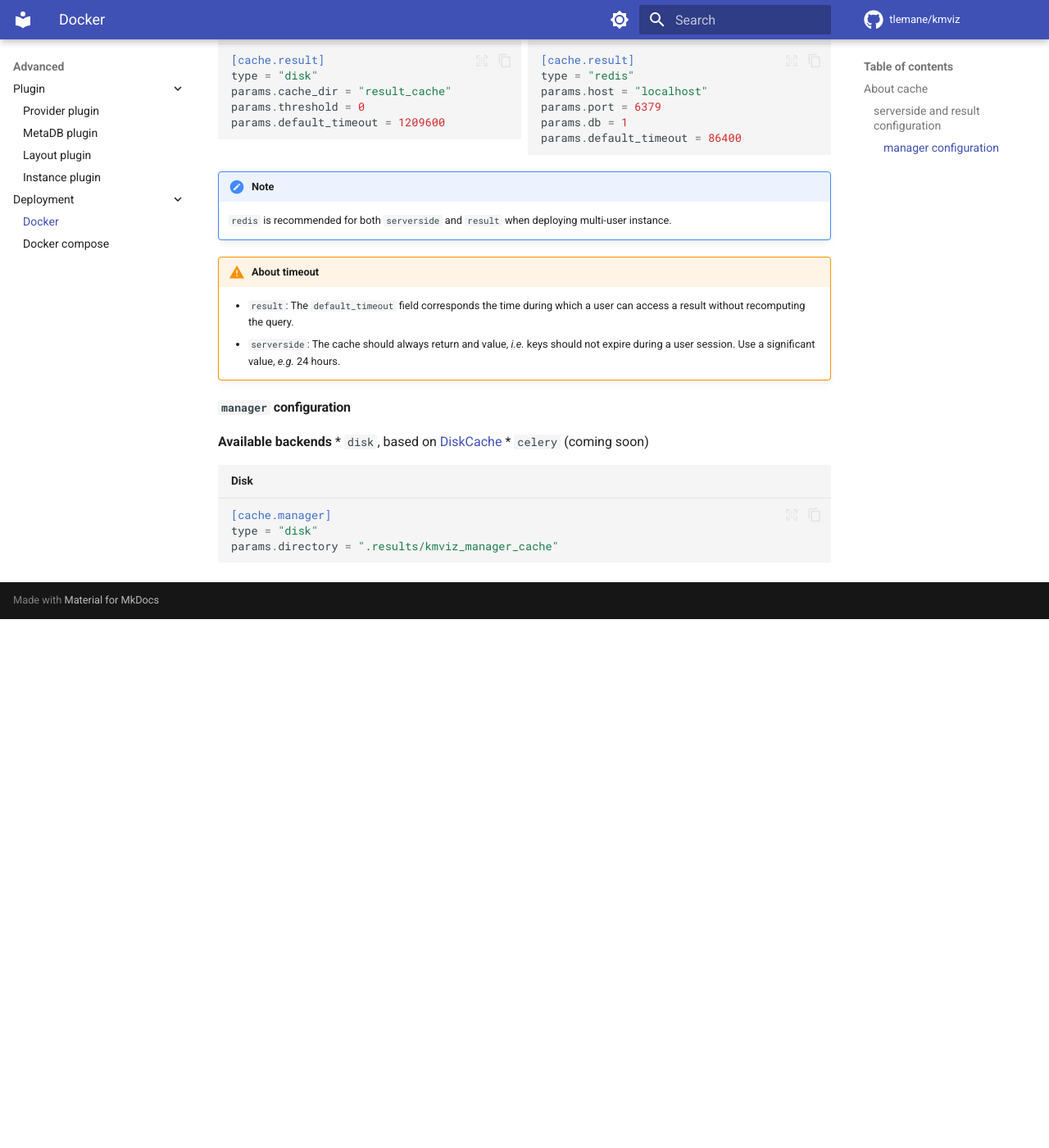
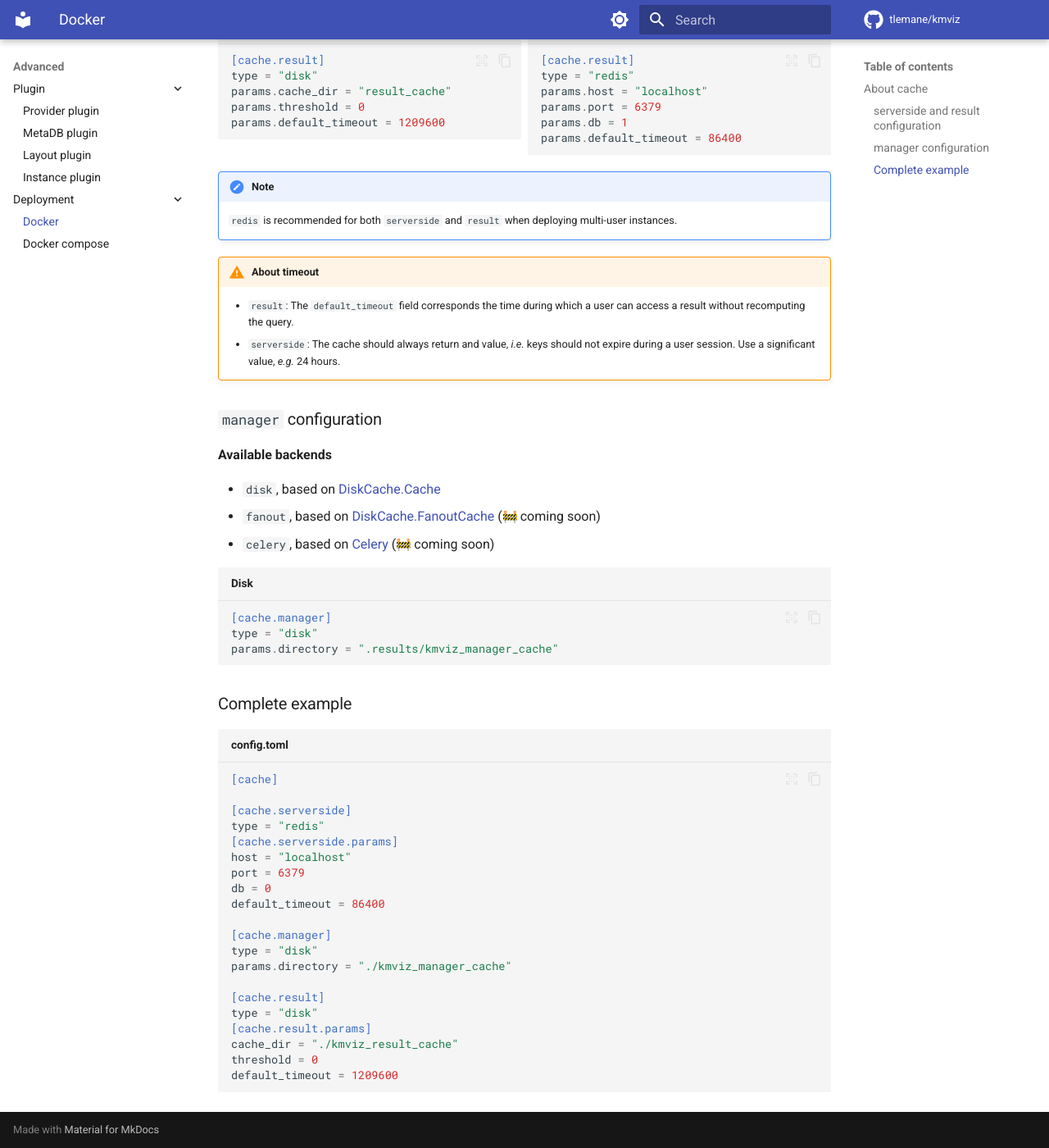
Before and after one commit to tlemane/kmviz, an MkDocs documentation site: the page built from docs/docs/deploy/docker.md, in a window 1280 px wide and 1400 px high, scrolled down 1093 px. Shown: the whole window at 82% size. Built offline with MkDocs 1.6.1 and Material for MkDocs 9.7.7, drawn with Linux system fonts in a browser that asks for light colours; emoji names are drawn with the system emoji font; comment, search, counter and statistics services are not loaded; the version menu is left out; before the commit the page ends 1848 px from its top, so only the background shows below that; some of the changed text lies outside the part shown.

Commit message:
update: docs

````diff
--- a/docs/docs/deploy/docker.md
+++ b/docs/docs/deploy/docker.md
@@ -51,20 +51,47 @@ params.default_timeout = 86400
 </div>
 
 !!! Note
-    `redis` is recommended for both `serverside` and `result` when deploying multi-user instance.
+    `redis` is recommended for both `serverside` and `result` when deploying multi-user instances.
 
 !!! Warning "About timeout"
     * `result`: The `default_timeout` field corresponds the time during which a user can access a result without recomputing the query.
     * `serverside`: The cache should always return and value, *i.e.* keys should not expire during a user session. Use a significant value, *e.g.* 24 hours.
 
-#### `manager` configuration
+### `manager` configuration
 
 **Available backends**
-* `disk`, based on [DiskCache](https://grantjenks.com/docs/diskcache/api.html#diskcache.Cache)
-* `celery` (coming soon)
+
+* `disk`, based on [DiskCache.Cache](https://grantjenks.com/docs/diskcache/api.html#diskcache.Cache)
+* `fanout`, based on [DiskCache.FanoutCache](https://grantjenks.com/docs/diskcache/api.html#diskcache.FanoutCache) (:construction: coming soon)
+* `celery`, based on [Celery](https://docs.celeryq.dev/en/stable/reference/celery.html#celery.Celery) (:construction: coming soon)
 
 ```toml title="Disk"
 [cache.manager]
 type = "disk"
 params.directory = ".results/kmviz_manager_cache"
 ```
+
+### Complete example
+
+```toml title="config.toml"
+[cache]
+
+[cache.serverside]
+type = "redis"
+[cache.serverside.params]
+host = "localhost"
+port = 6379
+db = 0
+default_timeout = 86400
+
+[cache.manager]
+type = "disk"
+params.directory = "./kmviz_manager_cache"
+
+[cache.result]
+type = "disk"
+[cache.result.params]
+cache_dir = "./kmviz_result_cache"
+threshold = 0
+default_timeout = 1209600
+```
--- a/docs/mkdocs.yml
+++ b/docs/mkdocs.yml
@@ -81,6 +81,7 @@ markdown_extensions:
   - attr_list
   - toc:
       permalink: true
+      toc_depth: 4
   - tables
   - pymdownx.emoji:
       emoji_index: !!python/name:materialx.emoji.twemoji
````
Also changed, not shown: other parts of docs/docs/deploy/docker.md (+1 -1 lines), docs/docs/deploy/compose.md (+22 -2 lines), docs/docs/interface/database.md (+58 -14 lines), docs/docs/plugins/index.md (+1 -1 lines), docs/docs/plugins/plugin_instance.md (+3 -1 lines), docs/docs/plugins/plugin_layout.md (+1 -1 lines), docs/docs/interface/assets/db_config.png (added), docs/docs/interface/assets/index_tab.png (added), docs/docs/interface/assets/input_db_select.png (added), docs/docs/interface/assets/map_ex.png (added), docs/docs/interface/assets/notif.png (added), docs/docs/interface/assets/plot_ex.png (added), docs/docs/interface/assets/sequence_tab.png (added), docs/docs/interface/assets/table_tab.png (added).
